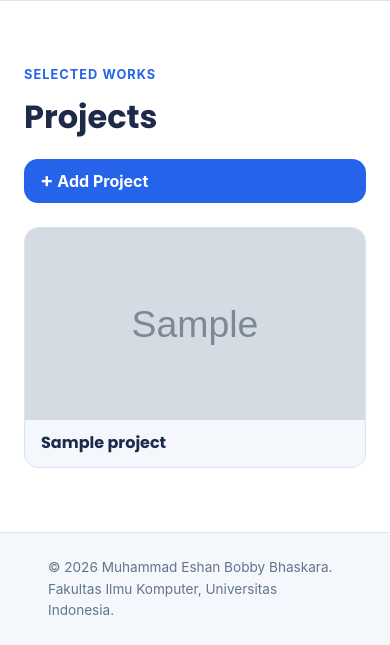
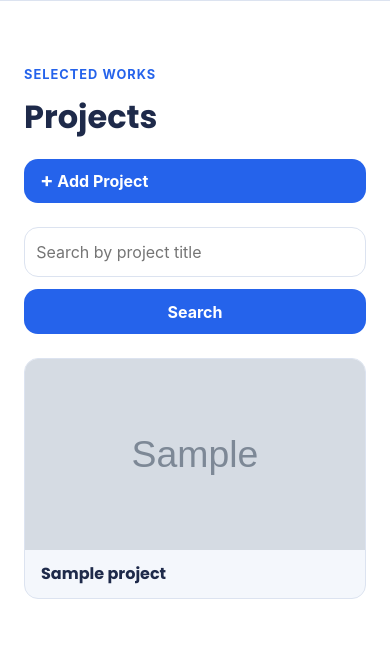
Before and after one commit to bobbybhskara/myportofolio, a Django app: page /projects/ in a window 390 px wide. Shown: the part 99-744 px from the top of the page. Before the commit the page ends 715 px from the top, so only its background shows below. Run offline with Django 5.2, Linux system fonts and the light colour scheme; tables that the repository leaves empty hold one stand-in row (values such as "Sample post"); grey boxes marked "Sample" are stand-in pictures.

Commit message:
feat: add project JSON endpoint and title search

```diff
--- a/main/urls.py
+++ b/main/urls.py
@@ -1,6 +1,12 @@
 from django.urls import path
 
-from main.views import create_project, show_experience, show_main, show_projects
+from main.views import (
+    create_project,
+    get_projects_json,
+    show_experience,
+    show_main,
+    show_projects,
+)
 
 
 app_name = "main"
@@ -10,4 +16,5 @@ urlpatterns = [
     path("experience/", show_experience, name="show_experience"),
     path("projects/", show_projects, name="show_projects"),
     path("projects/add/", create_project, name="create_project"),
+    path("api/projects/", get_projects_json, name="get_projects_json"),
 ]
--- a/main/views.py
+++ b/main/views.py
@@ -1,4 +1,6 @@
 from django.contrib import messages
+from django.core import serializers
+from django.http import HttpResponse
 from django.shortcuts import redirect, render
 
 from main.forms import ProjectForm
@@ -27,10 +29,29 @@ def show_experience(request):
     }
     return render(request, "experience.html", context)
 
+def get_projects_json(request):
+    title_query = request.GET.get("title", "").strip()
+    projects = Project.objects.order_by("display_order", "title")
+
+    if title_query:
+        projects = projects.filter(title__icontains=title_query)
+
+    projects_json = serializers.serialize("json", projects)
+    return HttpResponse(projects_json, content_type="application/json")
+
+
 def show_projects(request):
+    json_response = get_projects_json(request)
+    serialized_projects = serializers.deserialize(
+        "json",
+        json_response.content.decode("utf-8"),
+    )
+    projects = [serialized_project.object for serialized_project in serialized_projects]
+
     context = {
         "name": "Muhammad Eshan Bobby Bhaskara",
-        "project_list": Project.objects.order_by("display_order", "title"),
+        "project_list": projects,
+        "title_query": request.GET.get("title", "").strip(),
     }
     return render(request, "projects.html", context)
 
--- a/static/css/style.css
+++ b/static/css/style.css
@@ -725,6 +725,29 @@ main > section {
     line-height: 1;
 }
 
+.project-search {
+    display: flex;
+    gap: 0.75rem;
+    margin-bottom: 1.5rem;
+}
+
+.project-search__input {
+    width: 100%;
+    min-width: 0;
+    padding: 0.7rem;
+    color: var(--ink);
+    background-color: var(--paper);
+    border: 1px solid var(--line);
+    border-radius: var(--radius);
+    font: inherit;
+}
+
+.project-search__input:focus {
+    border-color: var(--accent);
+    outline: none;
+    box-shadow: 0 0 0 3px rgba(91, 127, 166, 0.2);
+}
+
 .project-form {
     width: min(100%, 760px);
     margin-top: 1.5rem;
@@ -830,6 +853,14 @@ main > section {
         width: 100%;
     }
 
+    .project-search {
+        flex-direction: column;
+    }
+
+    .project-search .button {
+        width: 100%;
+    }
+
     .form-actions {
         flex-direction: column;
     }
--- a/templates/projects.html
+++ b/templates/projects.html
@@ -18,6 +18,18 @@
                     Add Project
                 </a>
             </div>
+
+            <form method="get" action="{% url 'main:show_projects' %}" class="project-search">
+                <input
+                    type="search"
+                    name="title"
+                    value="{{ title_query }}"
+                    placeholder="Search by project title"
+                    class="project-search__input"
+                    aria-label="Search by project title"
+                >
+                <button type="submit" class="button">Search</button>
+            </form>
 
             <div class="project-grid">
                 {% for project in project_list %}
@@ -79,9 +91,15 @@
                         </h2>
                     </article>
                 {% empty %}
-                    <p class="empty-state">
-                        Belum ada proyek yang ditambahkan.
-                    </p>
+                    {% if title_query %}
+                        <p class="empty-state">
+                            No projects found for "{{ title_query }}".
+                        </p>
+                    {% else %}
+                        <p class="empty-state">
+                            Belum ada proyek yang ditambahkan.
+                        </p>
+                    {% endif %}
                 {% endfor %}
             </div>
         </div>
```
Also changed, not shown: main/tests.py (+57 -0 lines).
